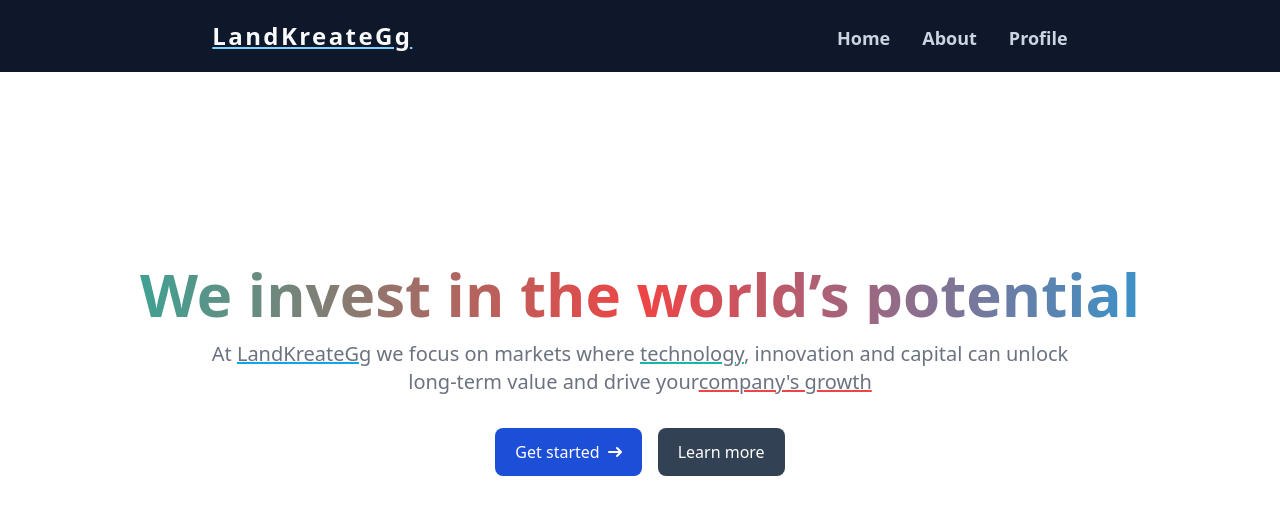
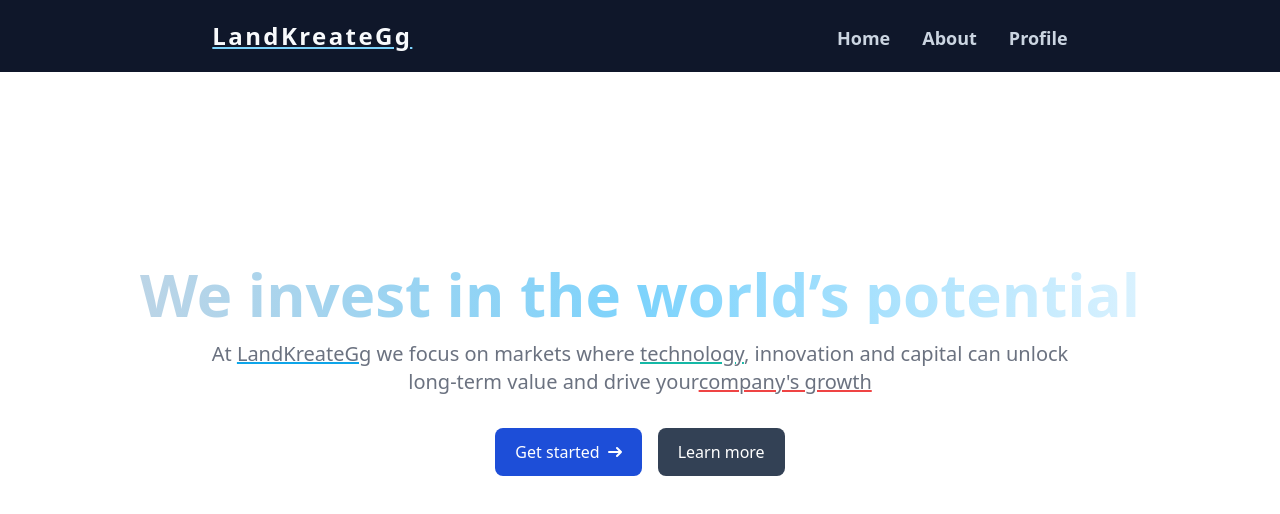
Before and after one commit to mraihanhatim04/next-app-router, a Next.js app: page / in a window 1280 px wide. Shown: the top 514 px of the page. Built offline with nearby package versions, Linux system fonts and the light colour scheme.

Commit message:
edit home hero section

```diff
--- a/src/app/page.tsx
+++ b/src/app/page.tsx
@@ -2,7 +2,7 @@ export default function Home() {
   return (
     <section className="bg-white dark:bg-gray-900 h-screen">
       <div className="py-8 px-4 mx-auto max-w-screen-xl text-center lg:py-16">
-        <h1 className="mb-4 mt-32 text-2xl font-semibold leading-none md:text-4xl lg:text-6xl text-transparent bg-clip-text bg-gradient-to-r from-teal-500 via-red-500 to-sky-500">
+        <h1 className="mb-4 mt-32 text-2xl font-semibold leading-none md:text-4xl lg:text-6xl text-transparent bg-clip-text bg-gradient-to-r from-slate-300 via-sky-300 to-sky-50">
           We invest in the world’s potential
         </h1>
         <p className="mb-8 text-lg font-normal text-gray-500 lg:text-xl sm:px-16 lg:px-48 dark:text-gray-400">
```
